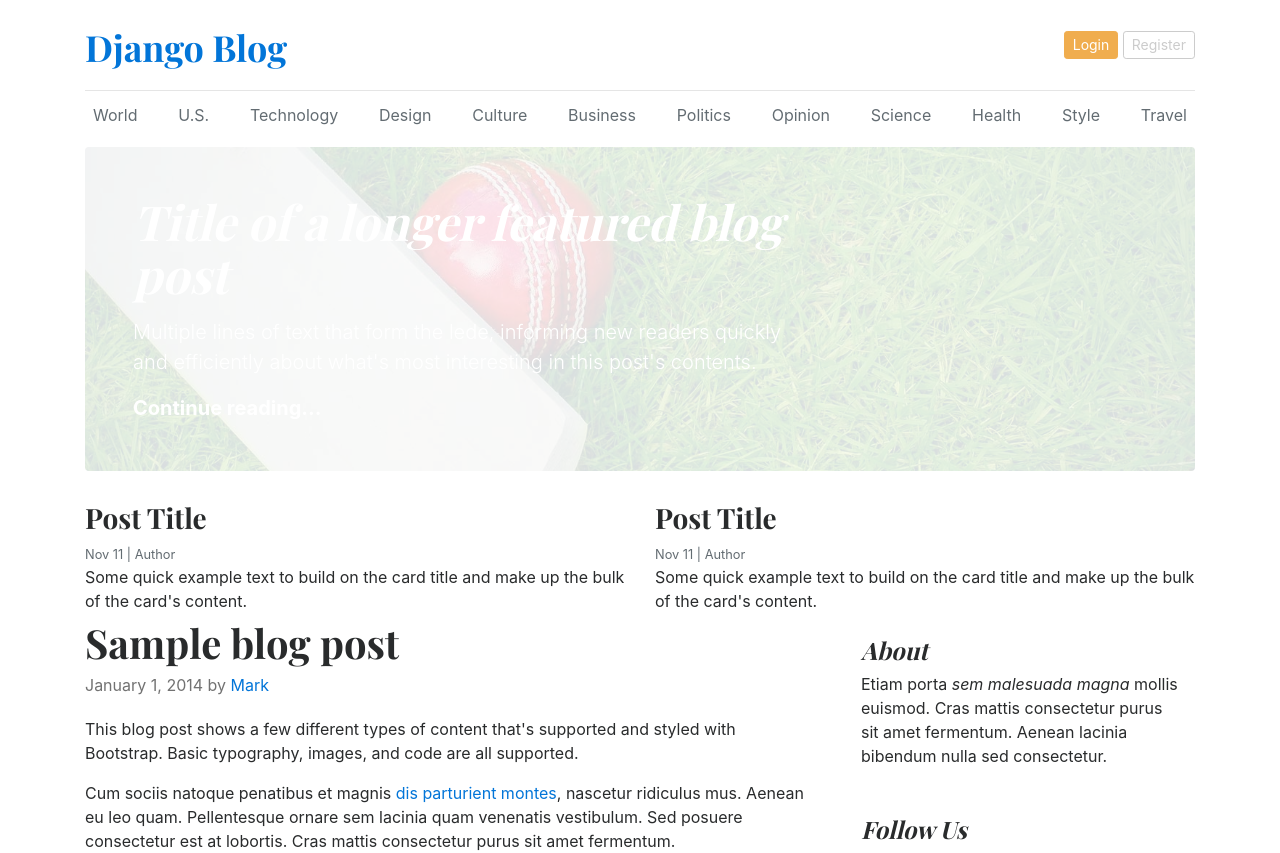
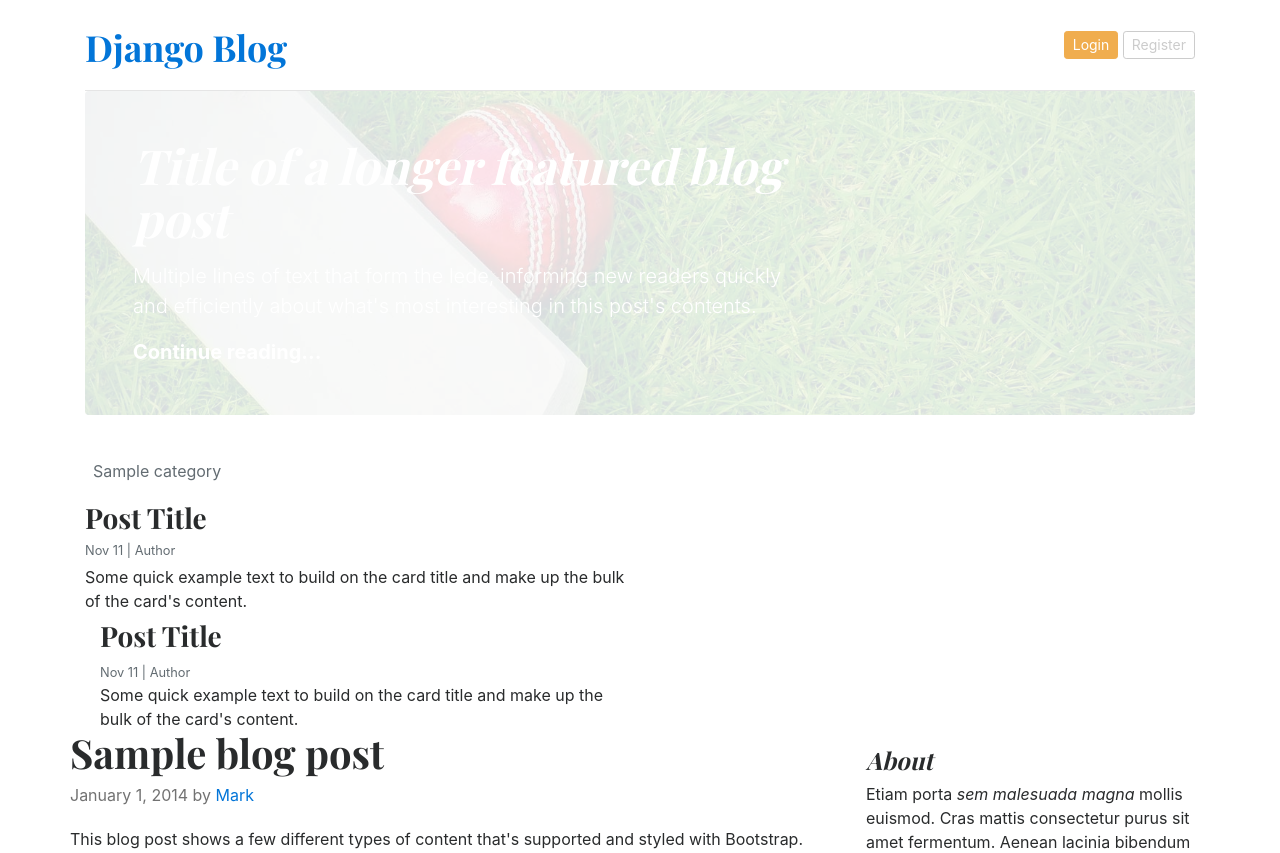
Before and after one commit to SnehaRamajiBodhane/django.blog, a Django app: page / in a window 1280 px wide. Shown: the top 853 px of the page. Run offline with Django 4.2, Linux system fonts and the light colour scheme; tables that the repository leaves empty hold one stand-in row (values such as "Sample post").

Commit message:
first  commit

```diff
--- a/blog_main/settings.py
+++ b/blog_main/settings.py
@@ -119,7 +119,7 @@ USE_TZ = True
 STATIC_URL = 'static/'
 STATIC_ROOT =BASE_DIR/'static'
 STATICFILES_DIRS = [
-    'blog_main/static'
+    'blog_main/static',
 ]
 
 # Default primary key field type
--- a/blog_main/urls.py
+++ b/blog_main/urls.py
@@ -14,12 +14,12 @@ Including another URLconf
     2. Add a URL to urlpatterns:  path('blog/', include('blog.urls'))
 """
 from django.contrib import admin
-from django.urls import path
+from django.urls import include, path
 from . import views
 from django.conf.urls.static import static
 from django.conf import settings
 urlpatterns = [
     path('admin/', admin.site.urls),
     path('',views.home,name='home'),
-
+    path('category',include('blogs.urls')),
 ]+ static(settings.MEDIA_URL, document_root=settings.MEDIA_ROOT)
--- a/blog_main/views.py
+++ b/blog_main/views.py
@@ -1,7 +1,16 @@
 
 from django.shortcuts import render
 
-
+from blogs.models import Category,Blog
 
 def home(request):
-    return render(request,'home.html')
+    categories = Category.objects.all()
+    featured_posts = Blog.objects.filter(is_featured=True,status="Published").order_by('-updated_at')
+    posts = Blog.objects.filter(is_featured=False, status="Published")
+
+    context={
+         'categories': categories,
+         'featured_posts':featured_posts,
+         'posts':posts,
+    }
+    return render(request,'home.html' ,context)
--- a/blogs/models.py
+++ b/blogs/models.py
@@ -13,7 +13,7 @@ class Category(models.Model):
         return self.category_name
 STATUS_CHOICES =(
     ("Draft","Draft"),
-    ("Publish","Publish")
+    ("Published","Published")
 )
 
 class Blog(models.Model):
--- /dev/null
+++ b/blogs/urls.py
@@ -0,0 +1,6 @@
+from django.urls import path
+from .import views
+
+urlpatterns = [
+    path('<int:category_id>/',views.posts_by_category,name='posts by category'),
+]
--- a/blogs/views.py
+++ b/blogs/views.py
@@ -1,3 +1,5 @@
+from django.http import HttpResponse
 from django.shortcuts import render
 
-# Create your views here.
+def posts_by_category(request,category_id):
+    return HttpResponse('Posts by category')
--- a/templates/home.html
+++ b/templates/home.html
@@ -24,26 +24,10 @@
         </div>
       </header>
 
-      <div class="nav-scroller py-1 mb-2">
-        <nav class="nav d-flex justify-content-between">
-          <a class="p-2 text-muted" href="#">World</a>
-          <a class="p-2 text-muted" href="#">U.S.</a>
-          <a class="p-2 text-muted" href="#">Technology</a>
-          <a class="p-2 text-muted" href="#">Design</a>
-          <a class="p-2 text-muted" href="#">Culture</a>
-          <a class="p-2 text-muted" href="#">Business</a>
-          <a class="p-2 text-muted" href="#">Politics</a>
-          <a class="p-2 text-muted" href="#">Opinion</a>
-          <a class="p-2 text-muted" href="#">Science</a>
-          <a class="p-2 text-muted" href="#">Health</a>
-          <a class="p-2 text-muted" href="#">Style</a>
-          <a class="p-2 text-muted" href="#">Travel</a>
-        </nav>
-      </div>
 
 
 
-<div class="jumbotron p-3 p-md-5 text-white rounded bg-dark" style="background-image: url({% static 'images/cricket.jpg'%});background-blend-mode: overlay;background-size:cover;">
+<div class="jumbotron p-3 p-md-5 text-white rounded bg-dark" style="background-image: url({% static 'images/cricket.jpg' %});background-blend-mode: overlay;background-size:cover;">
     <div class="col-md-8 px-0">
       <h1 class="display-4 font-italic">Title of a longer featured blog post</h1>
       <p class="lead my-3">Multiple lines of text that form the lede, informing new readers quickly and efficiently about what's most interesting in this post's contents.</p>
@@ -54,7 +38,13 @@
   <div class="row mb-2">
     <div class="col-md-6">
       <div class="card border-0" >
-        <div class="card-body">
+        <div cla<div class="nav-scroller py-1 mb-2">
+          <nav class="nav d-flex justify-content-between">
+            {% for cat in categories %}
+            <a class="p-2 text-muted" href="#">{{ cat.category_name }}</a>
+            {% endfor %}
+          </nav>
+        </div>
           <h3>Post Title</h3>
           <small class="mb-1 text-muted">Nov 11 | Author</small>
           <p class="card-text">Some quick example text to build on the card title and make up the bulk of the card's content.</p>
```
